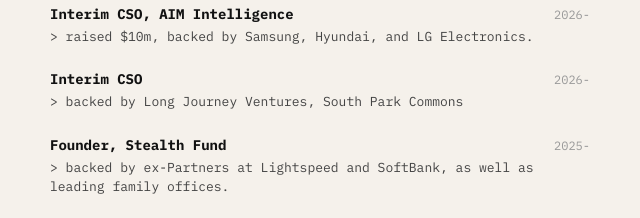
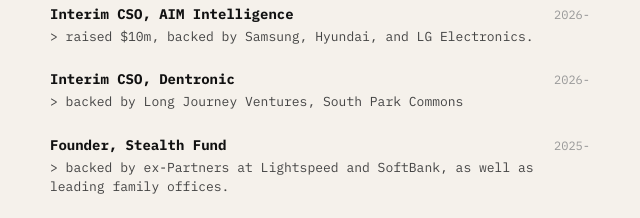
Before and after one commit to sereefwe-ctrl/Sukone, a plain HTML site: page index.html in a window 1280 px wide. Shown: the part 534-752 px from the top of the page, 320-960 px from the left. Drawn offline with Linux system fonts and the light colour scheme.

Commit message:
Name Dentronic in the second Interim CSO role
Co-Authored-By: Claude Opus 5.5 <noreply@anthropic.com>
Claude-Session: https://claude.ai/code/session_016bDUg6rvrhURcVmr94bfHC

```diff
--- a/index.html
+++ b/index.html
@@ -230,7 +230,7 @@
     </div>
 
     <div class="role">
-      <p class="role-title"><span>Interim CSO</span><span class="date">2026-</span></p>
+      <p class="role-title"><span>Interim CSO, Dentronic</span><span class="date">2026-</span></p>
       <p class="role-detail">&gt; backed by Long Journey Ventures, South Park Commons</p>
     </div>
 
```
